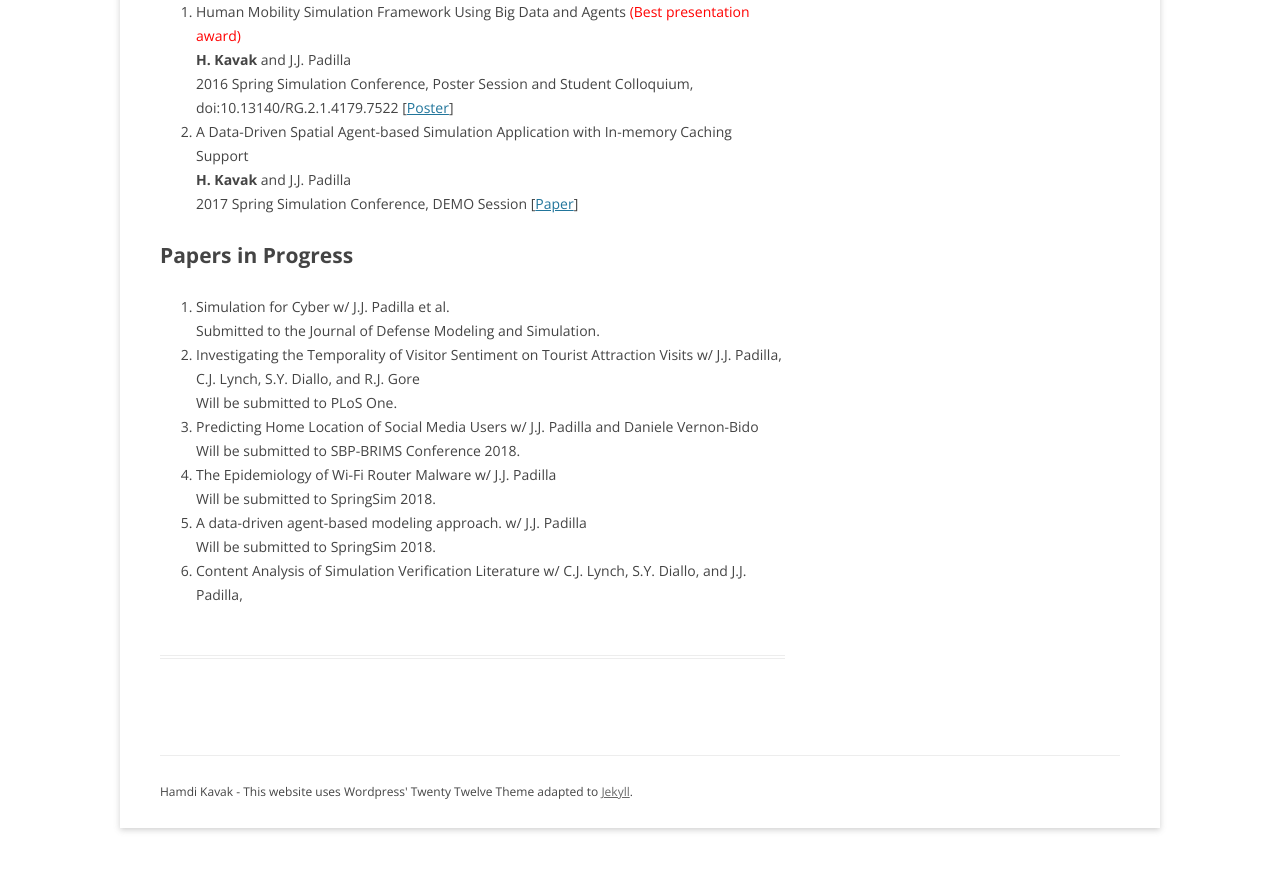
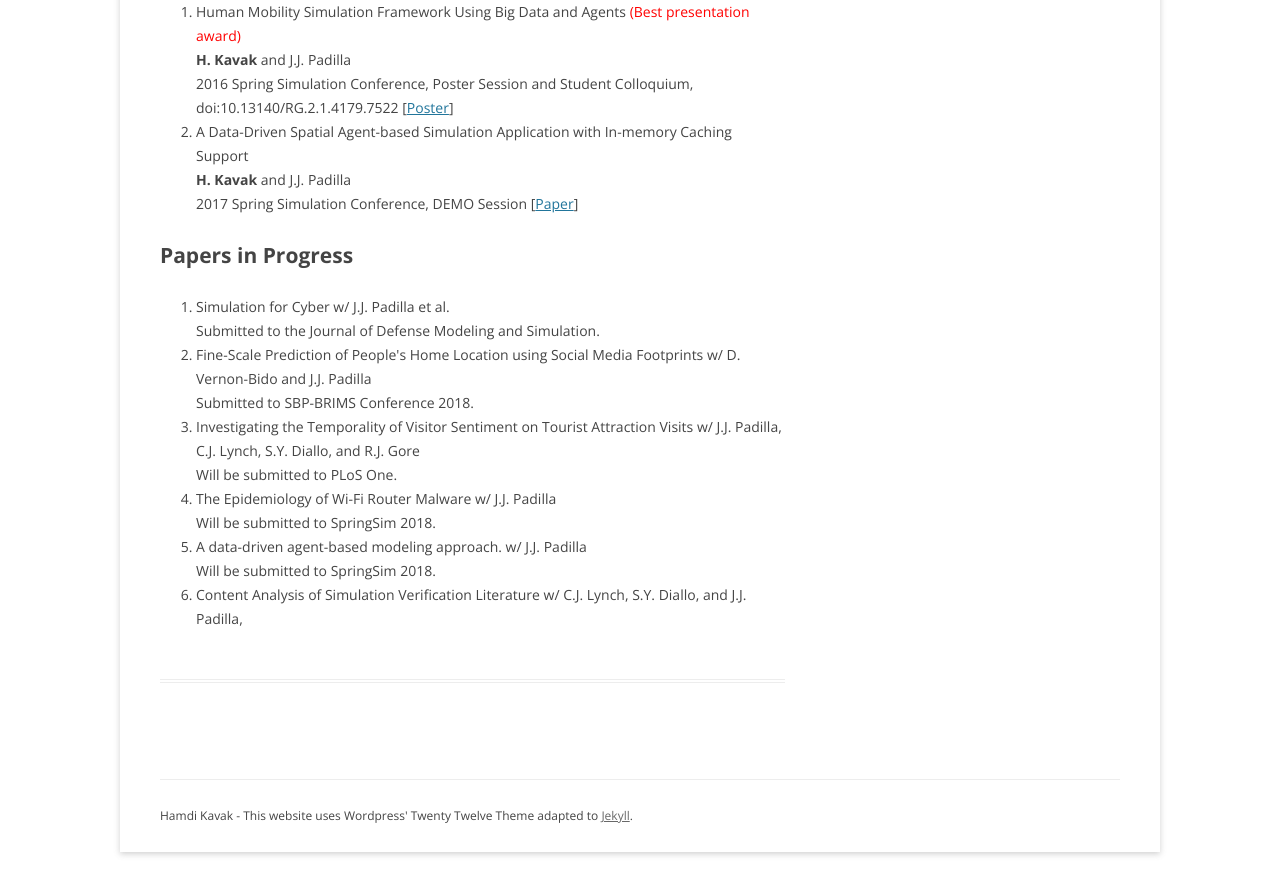
Before and after one commit to hamdikavak/hamdikavak.github.io, a Jekyll site: the page built from publications/index.html, in a window 1280 px wide and 900 px high, scrolled down 1893 px. Shown: the top 895 px of the window. Built offline with Jekyll 4.4.1, drawn with Linux system fonts in a browser that asks for light colours; nearby versions of some CDN libraries; library files that are not in the unit come from our copies.

Commit message:
Home location prediction update.

```diff
--- a/publications/index.html
+++ b/publications/index.html
@@ -130,12 +130,12 @@ current_page_publications: current_page_item
 	   Submitted to the Journal of Defense Modeling and Simulation.
   </li>
   <li>
+     Fine-Scale Prediction of People's Home Location using Social Media Footprints w/ D. Vernon-Bido and J.J. Padilla
+     <br/>Submitted to SBP-BRIMS Conference 2018.
+  </li>
+  <li>
     Investigating the Temporality of Visitor Sentiment on Tourist Attraction Visits w/ J.J. Padilla, C.J. Lynch, S.Y. Diallo, and R.J. Gore
     <br/>Will be submitted to PLoS One.
-  </li>
-  <li>
-     Predicting Home Location of Social Media Users w/ J.J. Padilla and Daniele Vernon-Bido
-     <br/>Will be submitted to SBP-BRIMS Conference 2018.
   </li>
   <li>
      The Epidemiology of Wi-Fi Router Malware w/ J.J. Padilla
```
